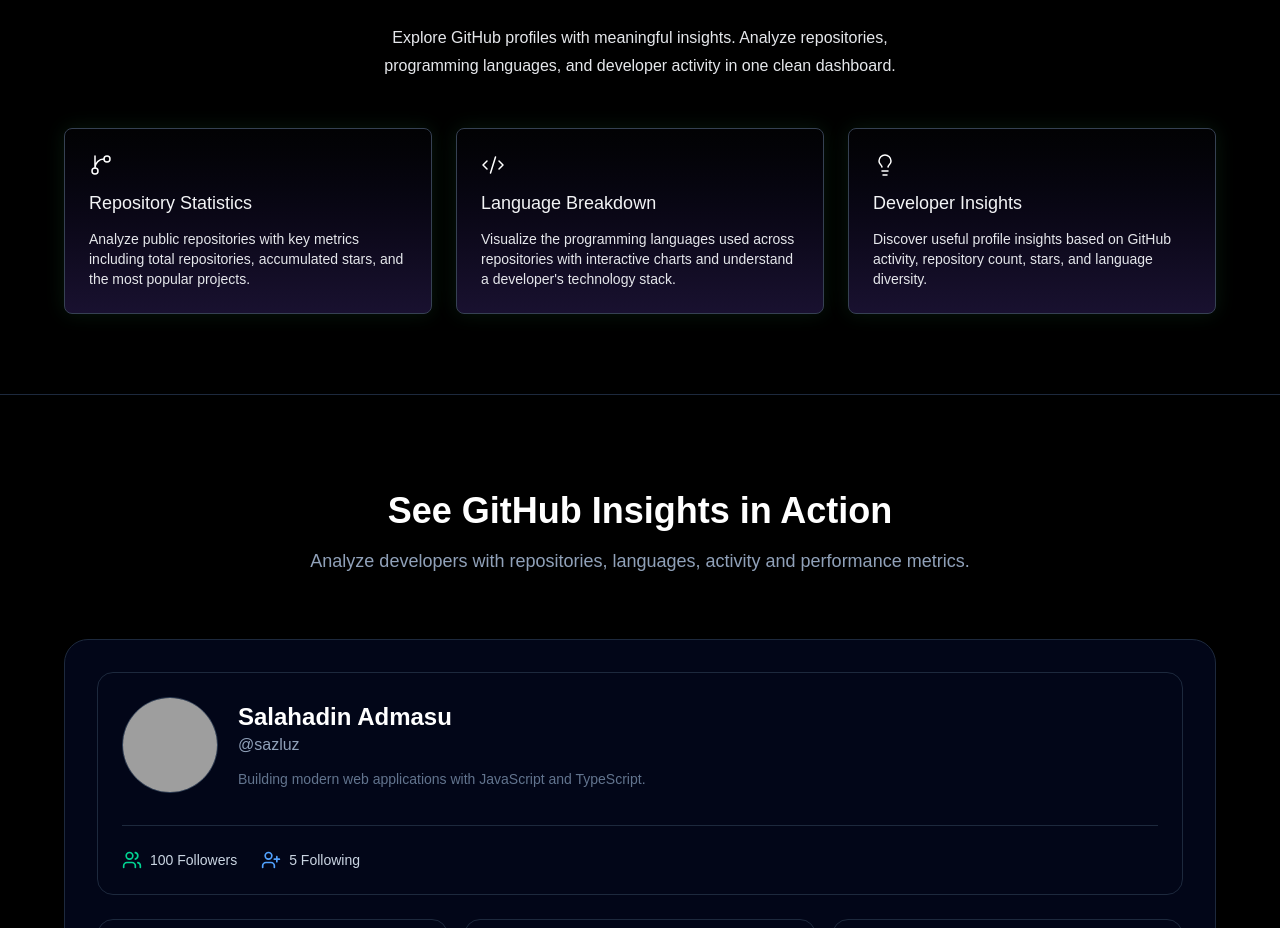
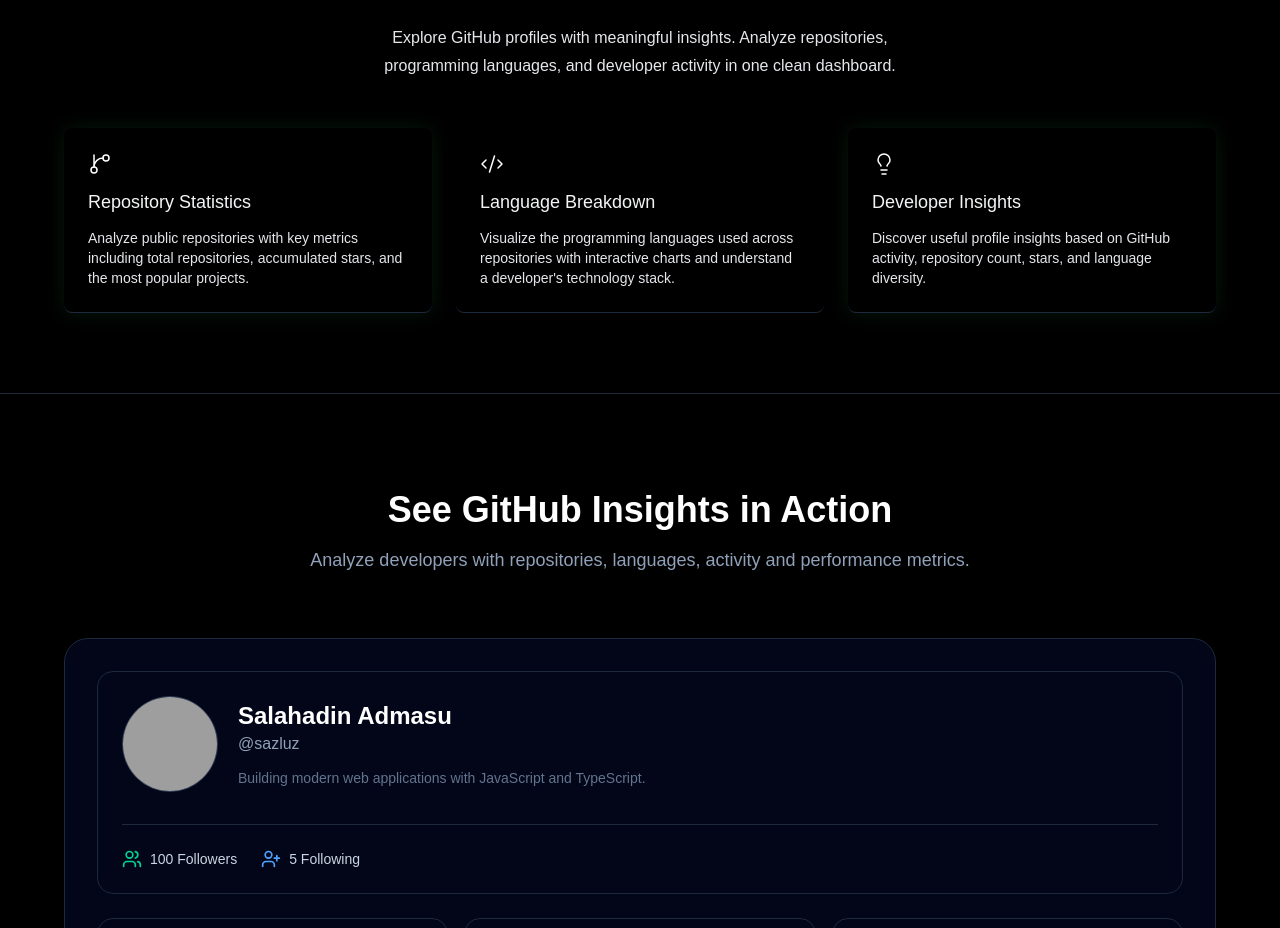
Before and after one commit to sazluz/github-profile, a React (Vite) app: page / in a window 1280 px wide. Shown: the part 1463-2391 px from the top of the page. Built offline with nearby package versions, Linux system fonts and the light colour scheme; grey boxes are pictures that could not be loaded; a web font is replaced by a local one.

Commit message:
Features UI updated

```diff
--- a/src/components/Features.jsx
+++ b/src/components/Features.jsx
@@ -28,7 +28,8 @@
     <h2 className="text-3xl md:text-[40px]/12 font-medium text-gray-100 max-w-lg text-center leading-tight">Powerful GitHub Analytics</h2>
     <p className='text-base/7 text-gray-200 max-w-xl text-center'>Explore GitHub profiles with meaningful insights. Analyze repositories, programming languages, and developer activity in one clean dashboard.</p>
     <div className="relative max-w-6xl mx-auto grid grid-cols-1 md:grid-cols-2 lg:grid-cols-3 gap-6 mt-6">
-        <div className="bg-linear-to-b from-[#020204] to-[#191130] border border-gray-700 rounded-lg p-6 space-y-3 shadow-[0_0_20px_rgba(46,164,79,0.15)] hover:shadow-[0_0_35px_rgba(46,164,79,0.4)] hover:-translate-y-1 transition duration-300">
+        <div className="border-b
+  border-slate-800 rounded-lg p-6 space-y-3 shadow-[0_0_20px_rgba(46,164,79,0.15)] hover:shadow-[0_0_35px_rgba(46,164,79,0.4)] hover:-translate-y-1 transition duration-300">
             <GitBranch
   width={24}
   height={24}
@@ -38,7 +39,8 @@
             <p className='font-medium text-lg text-gray-100'>Repository Statistics</p>
             <p className='text-sm/5 text-gray-200'>Analyze public repositories with key metrics including total repositories, accumulated stars, and the most popular projects.</p>
         </div>
-        <div className="bg-linear-to-b from-[#020204] to-[#191130] border border-gray-700 rounded-lg p-6 space-y-3 shadow-[0_0_20px_rgba(46,164,79,0.15)] hover:shadow-[0_0_35px_rgba(46,164,79,0.4)] hover:-translate-y-1 transition duration-300">
+        <div className="border-b
+  border-slate-800 rounded-lg p-6 space-y-3  hover:shadow-[0_0_35px_rgba(46,164,79,0.4)] hover:-translate-y-1 transition duration-300">
             <Code2
   width={24}
   height={24}
@@ -48,7 +50,8 @@
             <p className='font-medium text-lg text-gray-100'>Language Breakdown</p>
             <p className='text-sm/5 text-gray-200'>Visualize the programming languages used across repositories with interactive charts and understand a developer's technology stack.</p>
         </div>
-        <div className="bg-linear-to-b from-[#020204] to-[#191130] border border-gray-700 rounded-lg p-6 space-y-3 shadow-[0_0_20px_rgba(46,164,79,0.15)] hover:shadow-[0_0_35px_rgba(46,164,79,0.4)] hover:-translate-y-1 transition duration-300">
+        <div className="border-b
+  border-slate-800 rounded-lg p-6 space-y-3 shadow-[0_0_20px_rgba(46,164,79,0.15)] hover:shadow-[0_0_35px_rgba(46,164,79,0.4)] hover:-translate-y-1 transition duration-300">
             <Lightbulb
   width={24}
   height={24}
```
